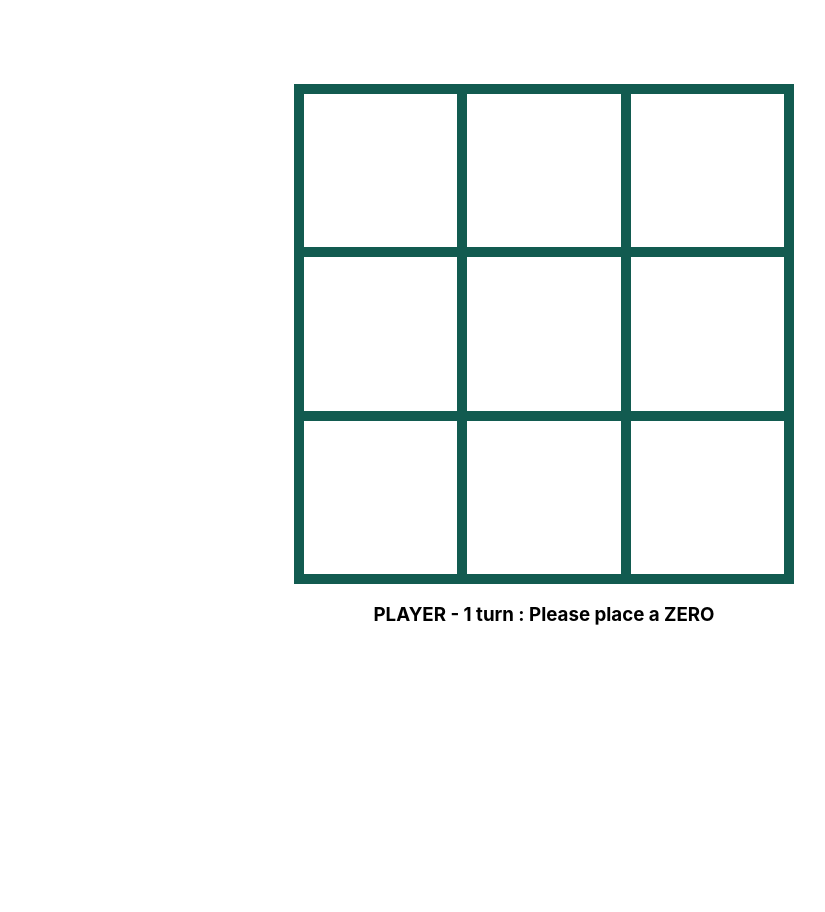
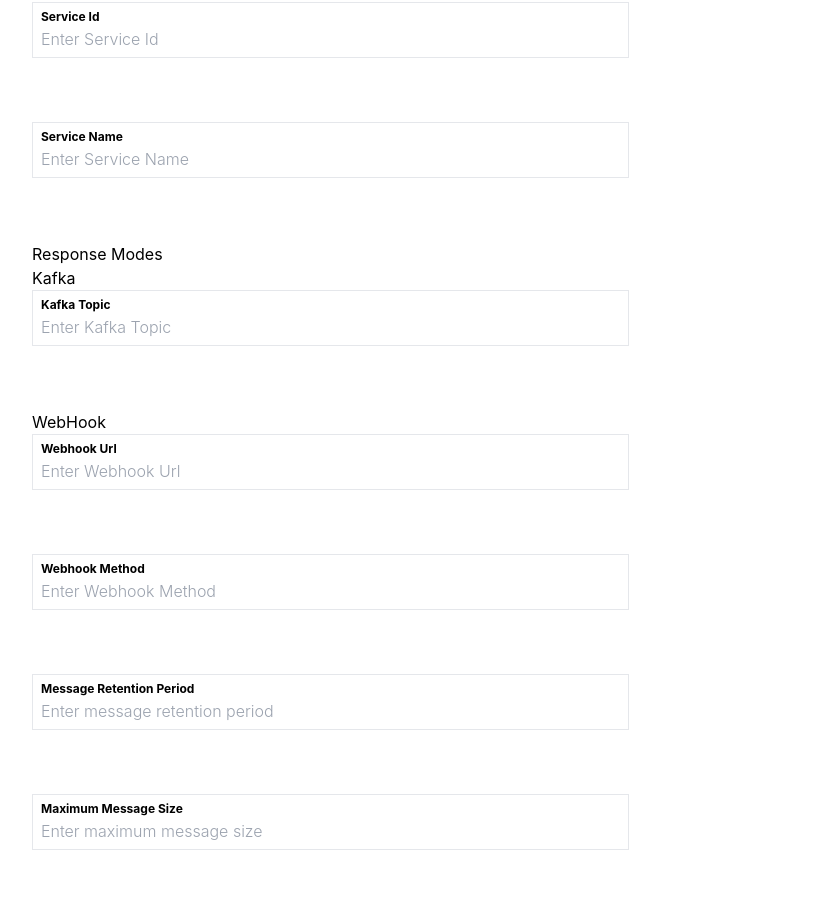
Before and after one commit to COde-IncePtion/react-app-practise, a React (Create React App) app: page / in a window 1280 px wide. Shown: the part 62-974 px from the top of the page, without its empty margins (96-921 px from the left). Before the commit the page ends 800 px from the top, so only its background shows below. Built offline with nearby package versions, Linux system fonts and the light colour scheme.

Commit message:
[Ashish Rawat] | adding form for service registration

```diff
--- a/public/index.html
+++ b/public/index.html
@@ -24,6 +24,7 @@
       work correctly both with client-side routing and a non-root public URL.
       Learn how to configure a non-root public URL by running `npm run build`.
     -->
+    <link href="https://unpkg.com/tailwindcss@^1.0/dist/tailwind.min.css" rel="stylesheet">
     <title>React App</title>
   </head>
   <body>
--- a/src/App.js
+++ b/src/App.js
@@ -1,24 +1,25 @@
-import React, { useState } from 'react'
-import logo from './logo.svg'
-import './App.css'
-import { backendData } from './fetchData'
-import TicTacToe from './components/TicTacToe'
+import React, { useState } from 'react';
+import logo from './logo.svg';
+import './App.css';
+import { backendData } from './fetchData';
+import TicTacToe from './components/TicTacToe';
+import ServiceRegistration from './components/ServiceRegistration';
 
 const FileDisplayView = ({ file, children }) => {
-  const [expanded, setExpanded] = useState(true)
-  console.log('rendering !!!')
+  const [expanded, setExpanded] = useState(true);
+  console.log('rendering !!!');
   const handleClick = event => {
-    setExpanded(!expanded)
-    event.stopPropagation()
-  }
+    setExpanded(!expanded);
+    event.stopPropagation();
+  };
 
   return (
     <div className="parent-view" onClick={handleClick}>
       <h4 key={file.id}>{file.name}</h4>
       {expanded && children}
     </div>
-  )
-}
+  );
+};
 
 const DisplayFiles = ({ filesData }) => {
   function getFileView(file) {
@@ -26,18 +27,18 @@ const DisplayFiles = ({ filesData }) => {
       <FileDisplayView file={file}>
         {file.children && file.children.length && <div>{file.children.map(child => getFileView(child))}</div>}
       </FileDisplayView>
-    )
+    );
   }
 
-  return <>{filesData.map(file => getFileView(file))}</>
-}
+  return <>{filesData.map(file => getFileView(file))}</>;
+};
 
 function App() {
   return (
     <div className="App">
-      <TicTacToe/>
+      <ServiceRegistration />
     </div>
-  )
+  );
 }
 
-export default App
+export default App;
--- /dev/null
+++ b/src/components/ServiceRegistration/Input.jsx
@@ -0,0 +1,21 @@
+import React from 'react';
+
+const Input = props => {
+  const { id, placeholder = '', label = '', type = 'text', ...rest } = props;
+  return (
+    <div className={`border transition duration-150 ease-in-out focus-within:border-primary border-gray-gray4 mb-16 text-left`}>
+      <label htmlFor={id} className={`text-xs font-bold text-primary font-light placeholder-gray-gray4 px-2 pt-1.5 red`}>
+        {label}
+      </label>
+      <input
+        type={type}
+        className={`w-full px-2 pb-1.5 text-primary outline-none text-base font-light rounded-md`}
+        id={id}
+        placeholder={placeholder}
+        {...rest}
+      />
+    </div>
+  );
+};
+
+export default Input;
--- /dev/null
+++ b/src/components/ServiceRegistration/index.jsx
@@ -0,0 +1,85 @@
+import React, { useState } from 'react';
+import Input from './Input';
+
+const ServiceRegistration = () => {
+  const [response, setResponse] = useState();
+
+  const handleSubmit = () => {
+    const payload = {
+      serviceId: document.getElementById('serviceId').value,
+      serviceName: document.getElementById('serviceName').value,
+      responseMode: {
+        kafka: {
+          topic: document.getElementById('kafkaTopic').value
+        },
+        webhook: {
+          url: document.getElementById('webhookUrl').value,
+          method: document.getElementById('kafkaTopic').value
+        }
+      },
+      msgRetentionPeriod: document.getElementById('kafkaTopic').value,
+      maxMessageSize: document.getElementById('webhookMethod').value
+    };
+
+    fetch('url', {
+      method: 'POST',
+      body: JSON.stringify(payload),
+      headers: {
+        'content-type': 'application/json',
+        Accept: '*'
+      }
+    }).then(res => setResponse(res));
+  };
+
+  return (
+    <div className="pl-300 pr-300 w-7/12 mt-16">
+      {console.log('data from api =', response)}
+      <div>
+        <Input label="Service Id" placeholder="Enter Service Id" name="serviceId" id="serviceId" />
+      </div>
+      <div>
+        <Input label="Service Name" placeholder="Enter Service Name" name="serviceName" id="serviceName" />
+      </div>
+      <div>
+        <h3 className="text-left">Response Modes</h3>
+        <h2 className="text-left">Kafka</h2>
+        <div>
+          <Input label="Kafka Topic" placeholder="Enter Kafka Topic" name="kafkaTopic" id="kafkaTopic" />
+          <h2 className="text-left">WebHook</h2>
+        </div>
+
+        <div>
+          <Input label="Webhook Url" placeholder="Enter Webhook Url" name="webhookUrl" id="webhookUrl" />
+          <Input label="Webhook Method" placeholder="Enter Webhook Method" name="webhookMethod" id="webhookMethod" />
+        </div>
+      </div>
+      <div>
+        <Input
+          label="Message Retention Period"
+          placeholder="Enter message retention period"
+          name="msgRetentionPeriod"
+          id="msgRetentionPeriod"
+        />
+      </div>
+      <div>
+        <Input
+          label="Maximum Message Size"
+          placeholder="Enter maximum message size"
+          name="maxMessageSize"
+          id="maxMessageSize"
+        />
+      </div>
+      <div className="flex items-left">
+        <button
+          type="submit"
+          onClick={handleSubmit}
+          className="text-white bg-blue-700 hover:bg-blue-800 focus:ring-4 focus:outline-none focus:ring-blue-300 font-medium rounded-lg text-sm w-full sm:w-auto px-5 py-2.5 text-center dark:bg-blue-600 dark:hover:bg-blue-700 dark:focus:ring-blue-800"
+        >
+          Submit
+        </button>
+      </div>
+    </div>
+  );
+};
+
+export default ServiceRegistration;
```
